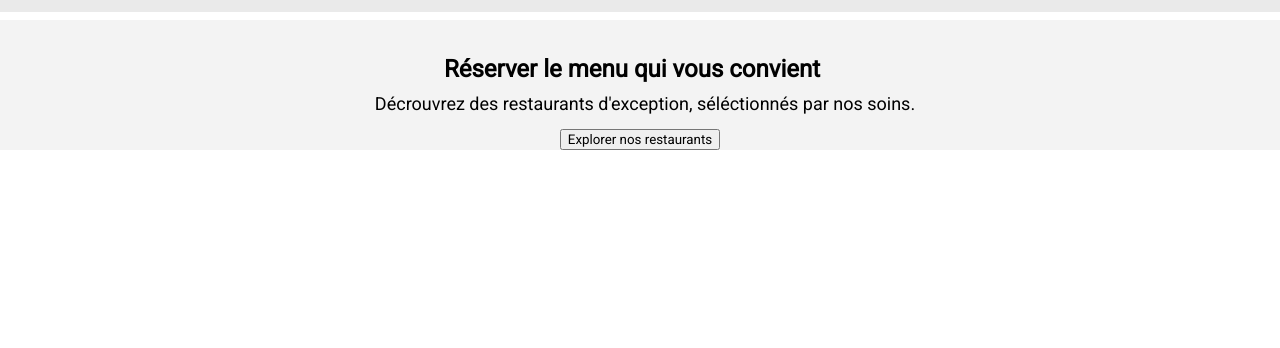
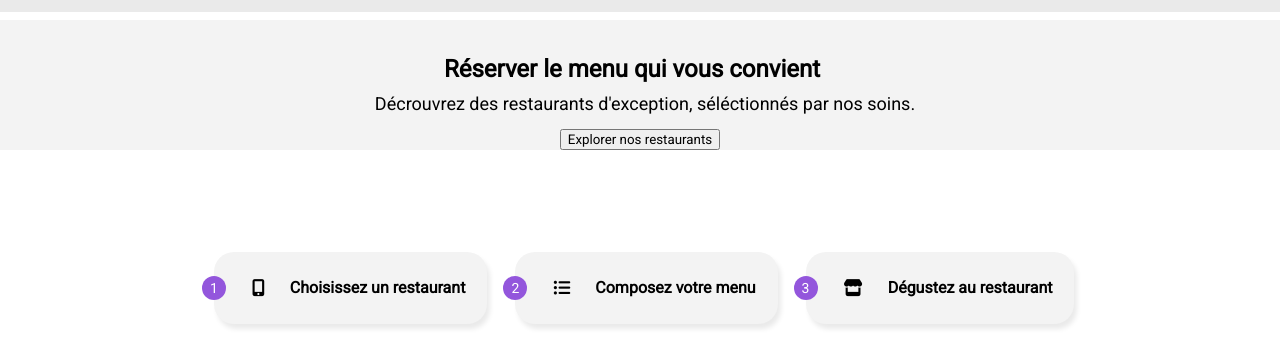
Before and after one commit to jeromehauretouzet/JeromeHaureTouzet_4_03022025, a website: page index.html in a window 1280 px wide. Shown: the part 96-444 px from the top of the page. Drawn offline with Linux system fonts and the light colour scheme; a web font is replaced by a local one.

Commit message:
UPDATE index.scss: section Fonctionnement avec trois étapes

```diff
--- a/sass/abstracts/mixins.scss
+++ b/sass/abstracts/mixins.scss
@@ -13,3 +13,8 @@
   display: flex;
   align-items: center;
 }
+
+@mixin flex-column {
+  display: flex;
+  flex-direction: column;
+}
--- a/sass/abstracts/variables.scss
+++ b/sass/abstracts/variables.scss
@@ -4,6 +4,8 @@
 $font-roboto: 'Roboto', sans-serif;
 
 /* couleurs */
+$primary-color: #9356DC;
+
 $grey-light: #EAEAEA;
 $grey-superlight: #F3F3F3;
 
--- a/sass/pages/index.scss
+++ b/sass/pages/index.scss
@@ -28,6 +28,7 @@
   }
 }
 
+
 /* section de recherche d'un restaurant */
 
 .search-container {
@@ -57,6 +58,71 @@
 }
 
 
+/* section Fonctionnement avec trois étapes  */
+
+#main-step {
+  @include flex-column;
+  padding-top: 48px;
+  padding-bottom: 48px;
+  padding-left: 20px;
+
+  // titre
+  h2 {
+    font-size: 24px;
+    font-weight: 700;
+    margin: 0px;
+    padding-bottom: 26px;
+  }
+
+  ul {
+    margin: 0px;
+    margin-left: 12.5px;
+    text-align: center;
+
+    // carte des étapes
+    li {
+      display: inline-flex;
+      align-items: center;
+      cursor: pointer;
+      border-radius: 20px;
+      margin-bottom: 25px;
+      margin-right: 24px;
+      padding-left: 28px;
+      padding-right: 22px;
+      font-size: 16px;
+      font-weight: 600;
+      height: 72px;
+      max-width: 270px;
+      box-shadow: 3px 5px 5px $grey-light;
+      position: relative;
+      background-color: $grey-superlight;
+
+      // icône et numéro de l'étape
+      .step-icon {
+        display: flex;
+        justify-content: center;
+        align-items: center;
+        color: white;
+        font-size: 14px;
+        font-weight: 500;
+        height: 24px;
+        width: 24px;
+        border-radius: 50%;
+        background-color: $primary-color;
+        position: absolute;
+        left: -12px;
+      }
+
+      i {
+        padding-left: 10px;
+        padding-right: 25px;
+        font-size: 17px;
+      }
+    }
+  }
+}
+
+
 /* Le code ci-dessous correspond à la version responsive uniquement */
 
 /****** Media queries ***********/
```
Also changed, not shown: css/style.css, 1 other file.
